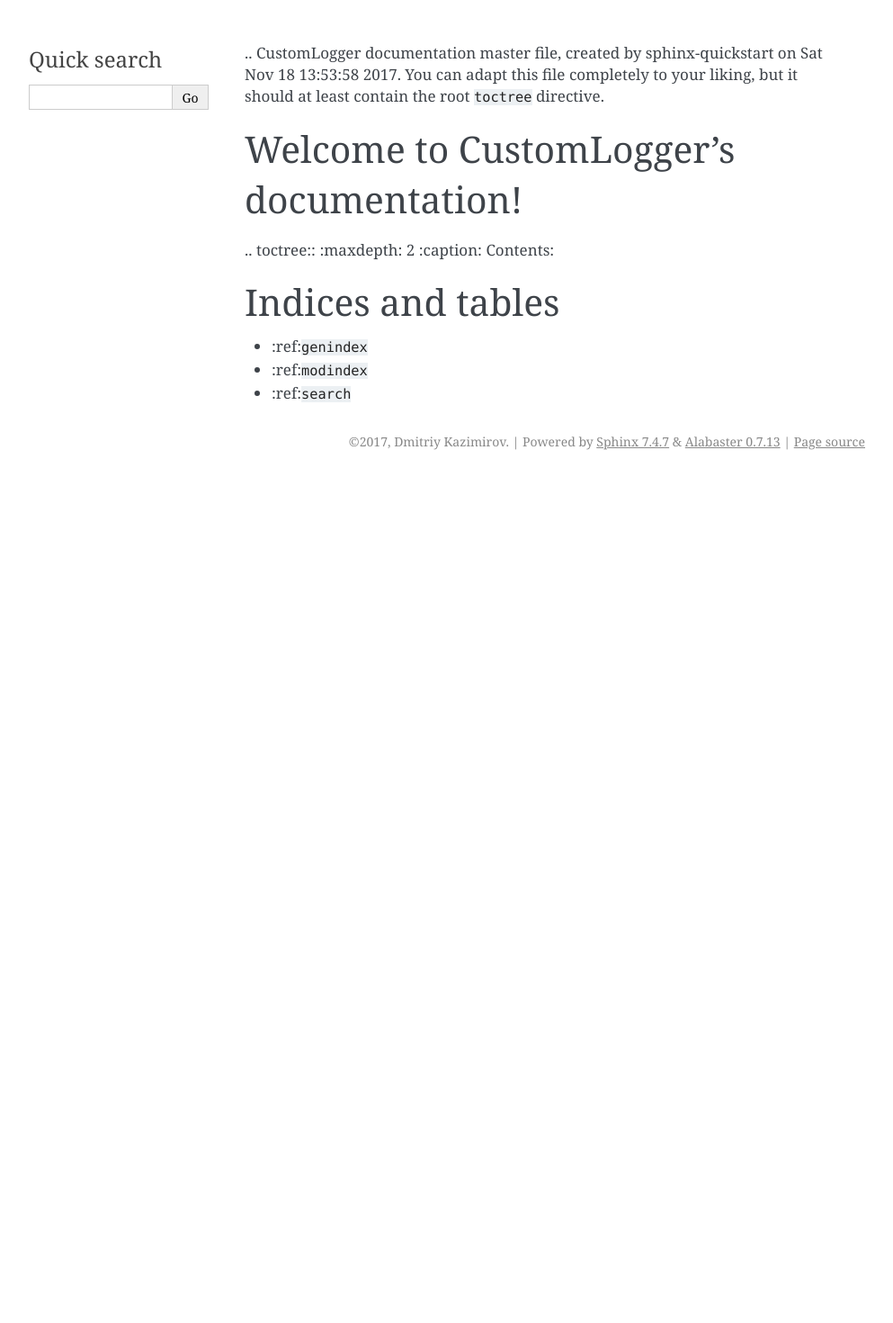
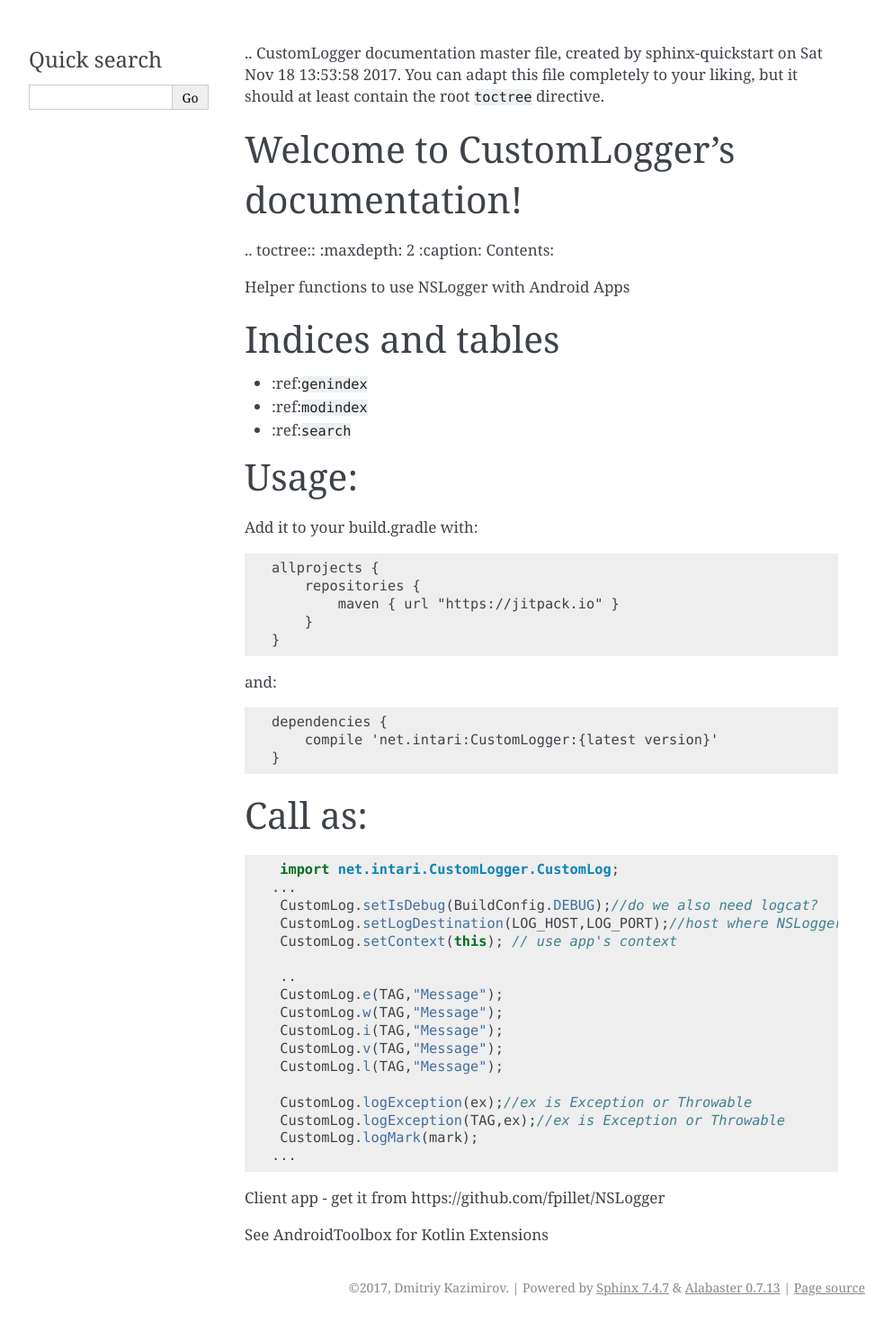
Before and after one commit to intari/CustomLogger, a Sphinx documentation site: the page built from docs/index.md, in a window 1280 px wide. Shown: the whole page at 90% size, without its empty margins (148-1141 px from the left). Built offline with Sphinx 7.4.7, drawn with Linux system fonts in a browser that asks for light colours; before the commit the page ends 900 px from its top, so only the background shows below that.

Commit message:
very initial docs

````diff
--- a/docs/index.md
+++ b/docs/index.md
@@ -10,6 +10,7 @@
    :maxdepth: 2
    :caption: Contents:
 
+Helper functions to use NSLogger with Android Apps
 
 
 Indices and tables
@@ -18,3 +19,53 @@
 * :ref:`genindex`
 * :ref:`modindex`
 * :ref:`search`
+
+
+
+Usage:
+======
+
+Add it to your build.gradle with:
+```gradle
+allprojects {
+    repositories {
+        maven { url "https://jitpack.io" }
+    }
+}
+```
+and:
+
+```gradle
+dependencies {
+    compile 'net.intari:CustomLogger:{latest version}'
+}
+```
+
+
+Call as:
+======
+
+```java
+ import net.intari.CustomLogger.CustomLog;
+...
+ CustomLog.setIsDebug(BuildConfig.DEBUG);//do we also need logcat?
+ CustomLog.setLogDestination(LOG_HOST,LOG_PORT);//host where NSLogger is running
+ CustomLog.setContext(this); // use app's context
+
+ ..
+ CustomLog.e(TAG,"Message");
+ CustomLog.w(TAG,"Message");
+ CustomLog.i(TAG,"Message");
+ CustomLog.v(TAG,"Message");
+ CustomLog.l(TAG,"Message");
+
+ CustomLog.logException(ex);//ex is Exception or Throwable
+ CustomLog.logException(TAG,ex);//ex is Exception or Throwable
+ CustomLog.logMark(mark);
+...
+
+```
+
+Client app - get it from https://github.com/fpillet/NSLogger
+
+See AndroidToolbox for Kotlin Extensions
````
Also changed, not shown: README.md (+12 -1 lines).
